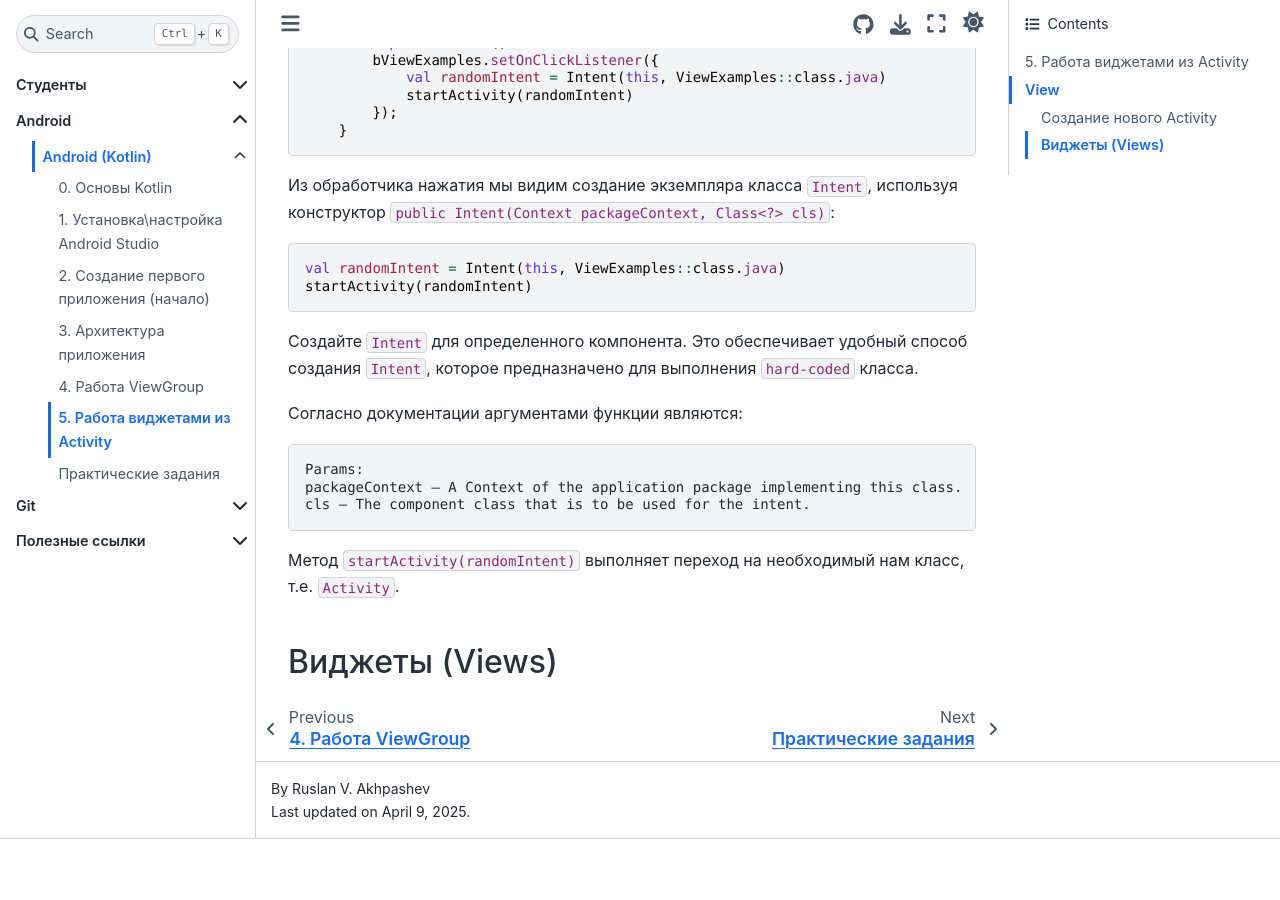
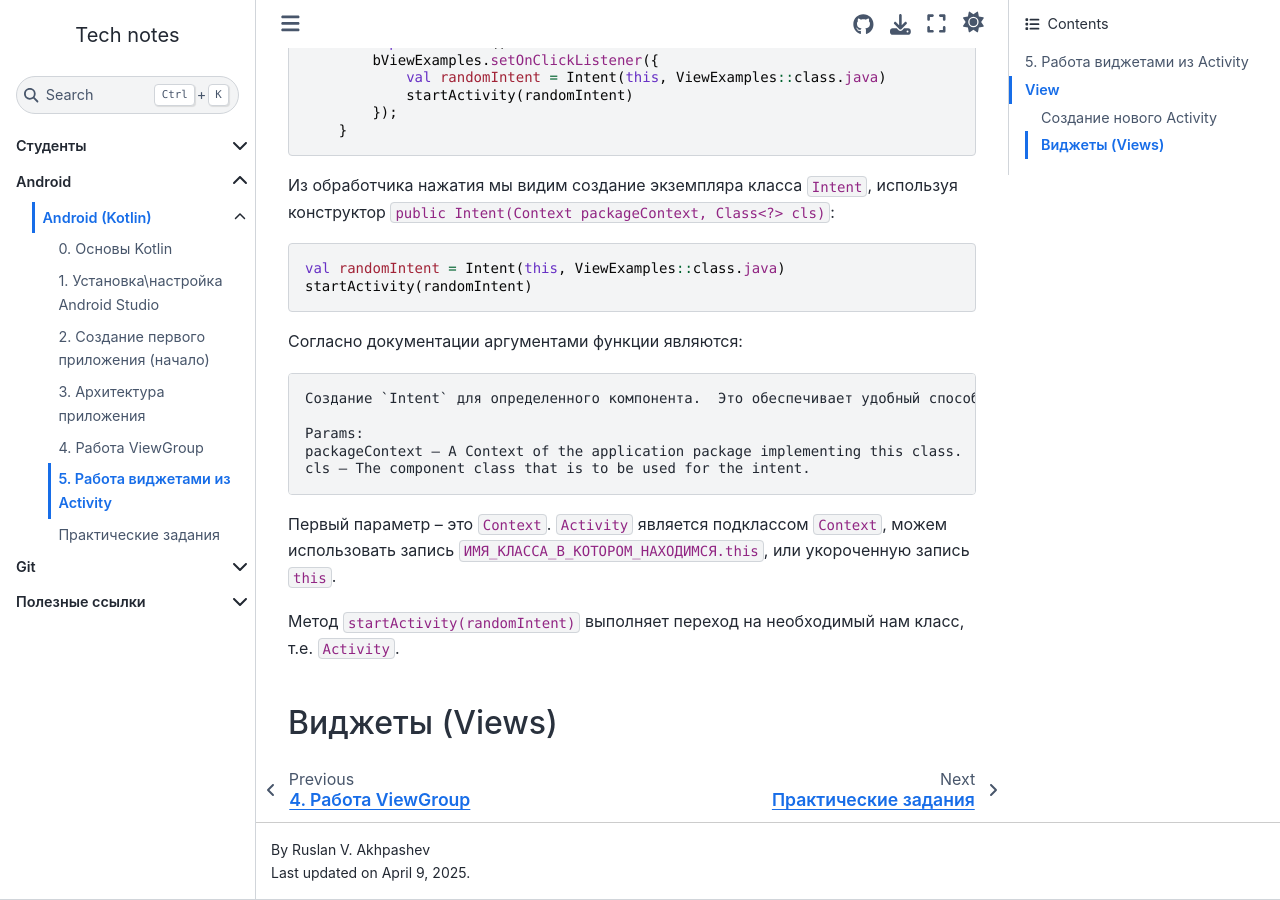
Before and after one commit to sibsutisTelecomDep/blog, a Jupyter Book: the page built from book/android/basic_05.md, in a window 1280 px wide and 900 px high, scrolled down 3650 px. Built offline with Jupyter Book 1.0.4 settings and Sphinx 7.4.7 and the Sphinx Book theme 1.1.4, drawn with Linux system fonts in a browser that asks for light colours; comment, search, counter and statistics services are not loaded; before the commit the page ends 4489 px from its top, so only the background shows below that.

Commit message:
basic_05 update

````diff
--- a/book/android/basic_05.md
+++ b/book/android/basic_05.md
@@ -107,16 +107,21 @@ val randomIntent = Intent(this, ViewExamples::class.java)
 startActivity(randomIntent)
 ```
 
-Создайте `Intent` для определенного компонента.  Это обеспечивает удобный способ создания `Intent`, которое предназначено для выполнения `hard-coded` класса.
-
 Согласно документации аргументами функции являются:
 ```
+Создание `Intent` для определенного компонента.  Это обеспечивает удобный способ создания `Intent`, которое предназначено для выполнения `hard-coded` класса.
+
 Params:
 packageContext – A Context of the application package implementing this class.
 cls – The component class that is to be used for the intent.
 ```
+
+Первый параметр – это `Context`. `Activity` является подклассом `Context`, можем использовать запись `ИМЯ_КЛАССА_В_КОТОРОМ_НАХОДИМСЯ.this`, или укороченную запись `this`.
+
 Метод `startActivity(randomIntent)` выполняет переход на необходимый нам класс, т.е. `Activity`.
 
 
 
+
+
 ## Виджеты (Views)
````
